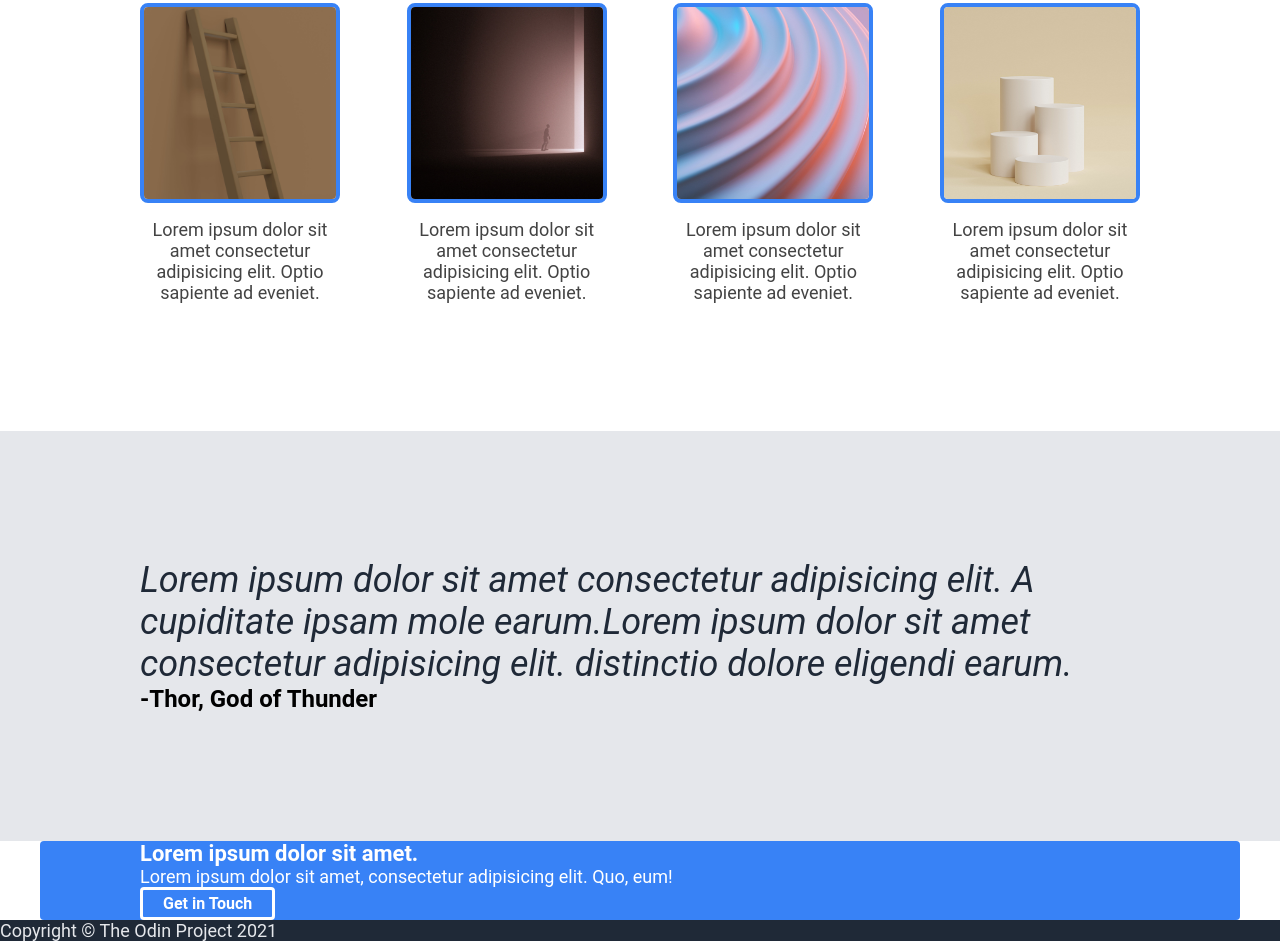
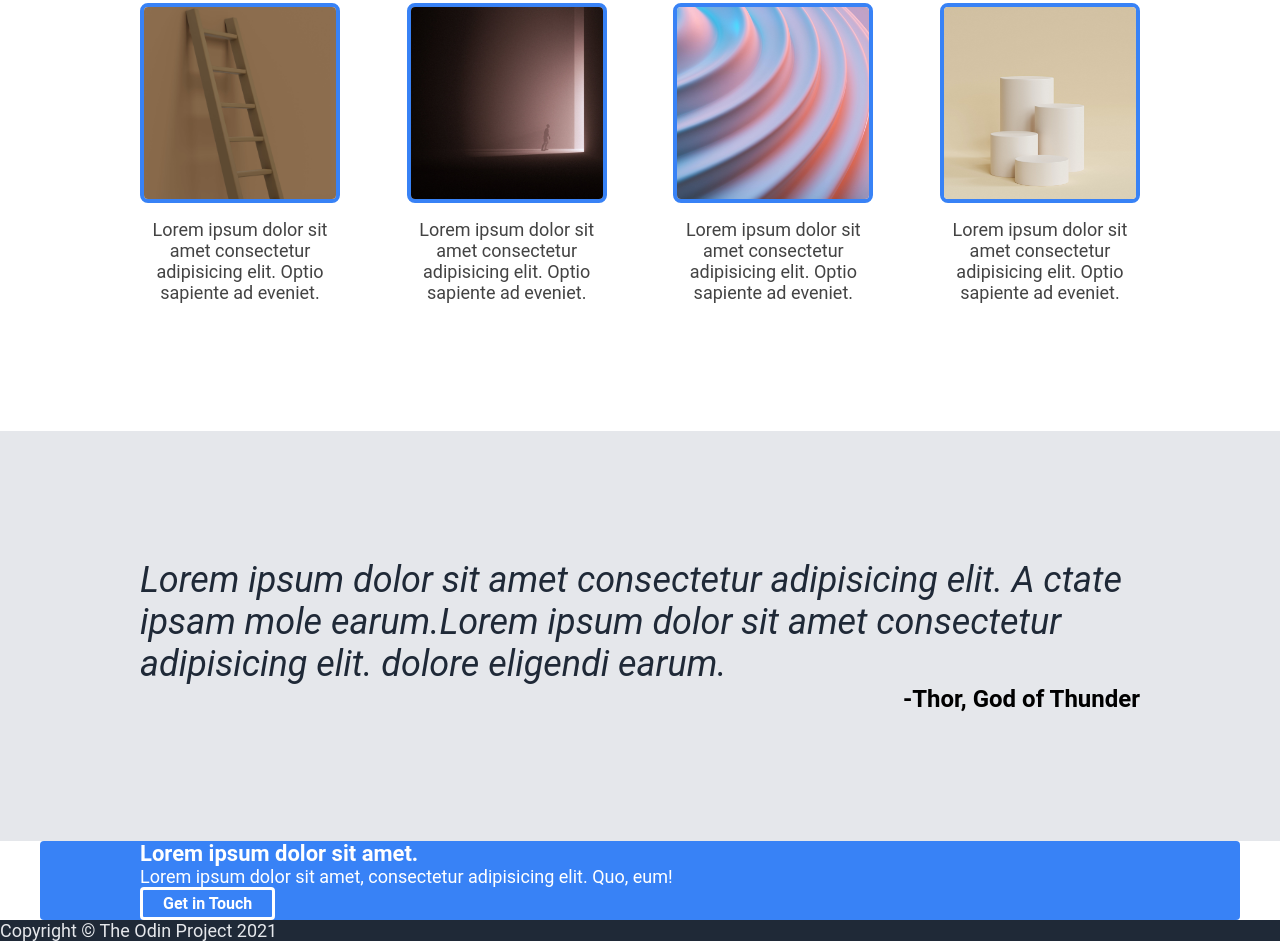
Before and after one commit to archetypish/odin-landing-page, a plain HTML site: page index.html in a window 1280 px wide. Shown: the part 919-1860 px from the top of the page. Drawn offline with Linux system fonts and the light colour scheme.

Commit message:
Add flex to layout testimonial section

```diff
--- a/index.html
+++ b/index.html
@@ -102,10 +102,11 @@
       <div class="inner-container">
         <blockquote class="quote-container">
           <p class="text quote-text">
-            Lorem ipsum dolor sit amet consectetur adipisicing elit. A
-            cupiditate ipsam mole earum.Lorem ipsum dolor sit amet consectetur
-            adipisicing elit. distinctio dolore eligendi earum.
+            Lorem ipsum dolor sit amet consectetur adipisicing elit. A ctate
+            ipsam mole earum.Lorem ipsum dolor sit amet consectetur adipisicing
+            elit. dolore eligendi earum.
           </p>
+
           <cite class="text quote-source">-Thor, God of Thunder</cite>
         </blockquote>
       </div>
--- a/style.css
+++ b/style.css
@@ -228,3 +228,12 @@ a {
 .testimonial {
   padding: 128px 0;
 }
+
+.quote-container {
+  display: flex;
+  flex-direction: column;
+}
+
+.text.quote-source {
+  align-self: flex-end;
+}
```
